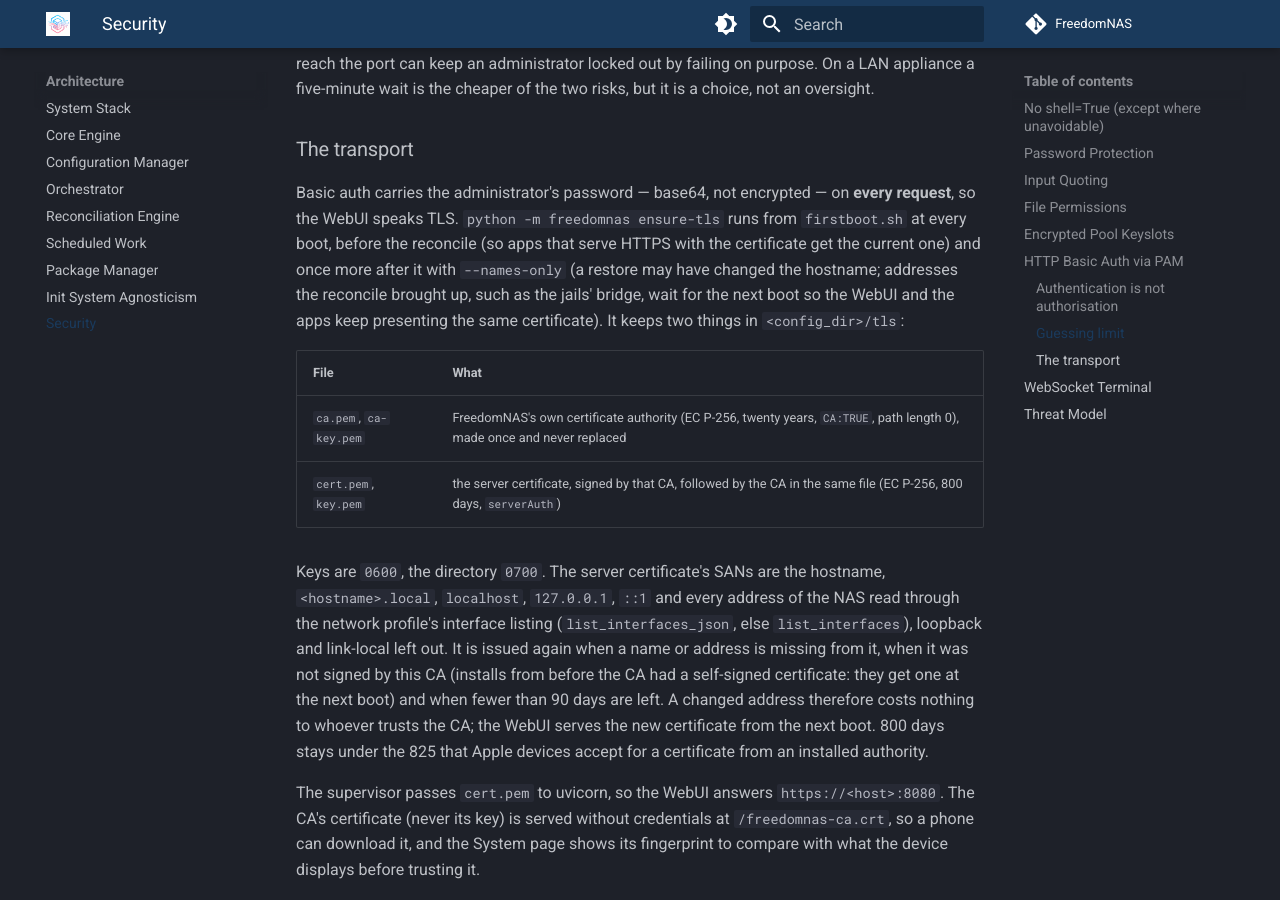
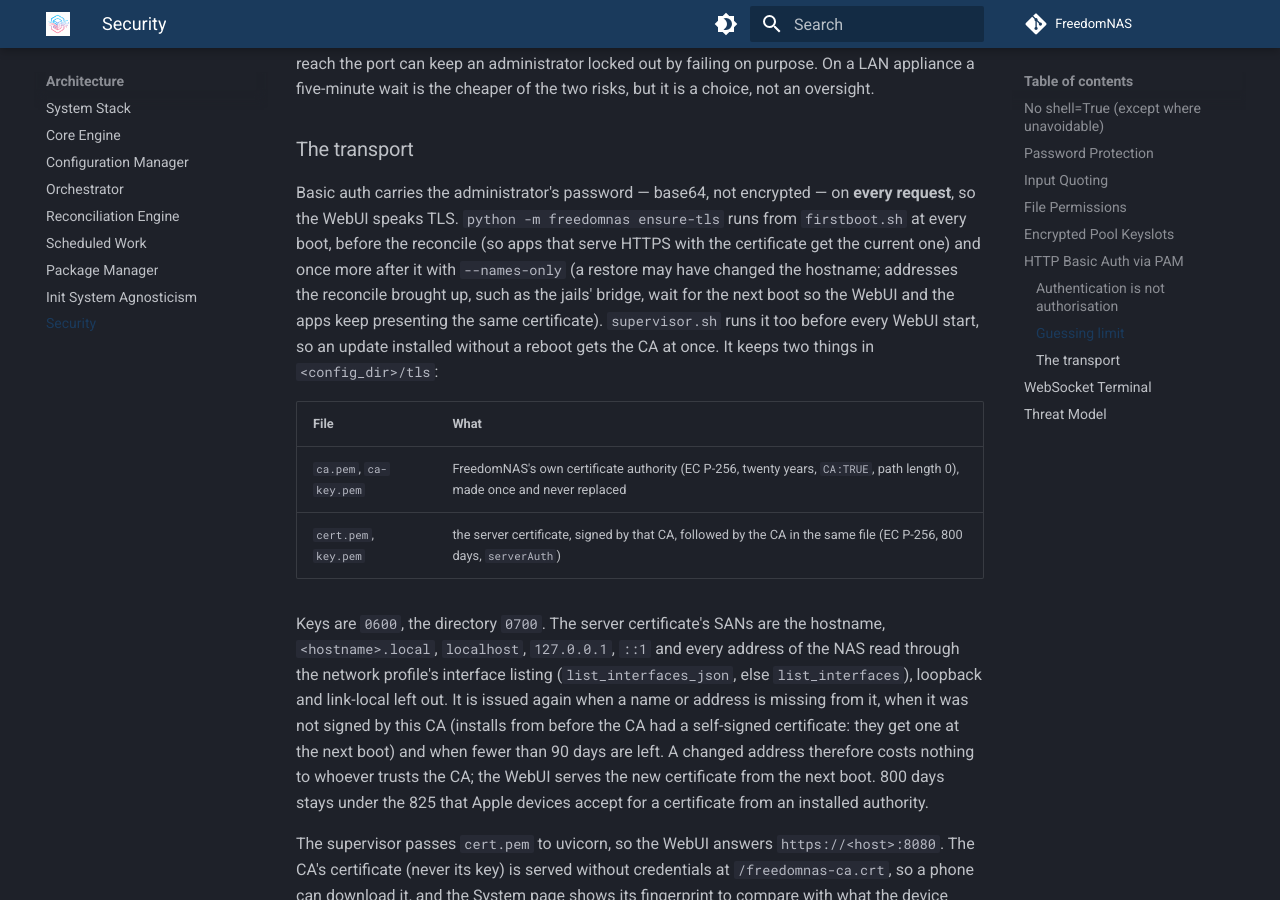
Before and after one commit to FreedomNAS/freedomnas-docs, an MkDocs documentation site: the page built from docs/architecture/security.md, in a window 1280 px wide and 900 px high, scrolled down 3870 px. Built offline with MkDocs 1.6.1 and Material for MkDocs 9.7.7, drawn with Linux system fonts in a browser that asks for light colours.

Commit message:
Document the certificate check before every WebUI start

```diff
--- a/docs/architecture/security.md
+++ b/docs/architecture/security.md
@@ -170,7 +170,9 @@ runs from `firstboot.sh` at every boot, before the reconcile (so apps that
 serve HTTPS with the certificate get the current one) and once more after it
 with `--names-only` (a restore may have changed the hostname; addresses the
 reconcile brought up, such as the jails' bridge, wait for the next boot so
-the WebUI and the apps keep presenting the same certificate). It keeps two things in
+the WebUI and the apps keep presenting the same certificate). `supervisor.sh`
+runs it too before every WebUI start, so an update installed without a
+reboot gets the CA at once. It keeps two things in
 `<config_dir>/tls`:
 
 | File | What |
```
